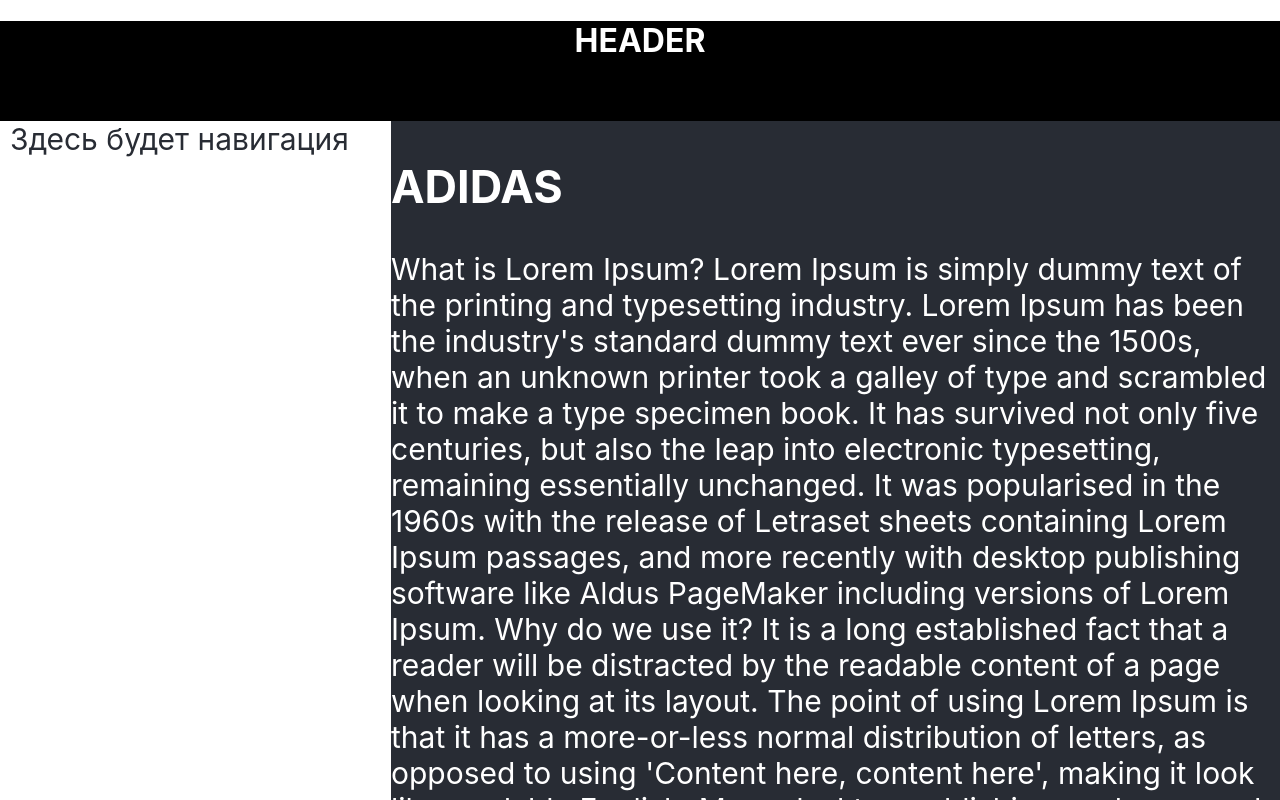
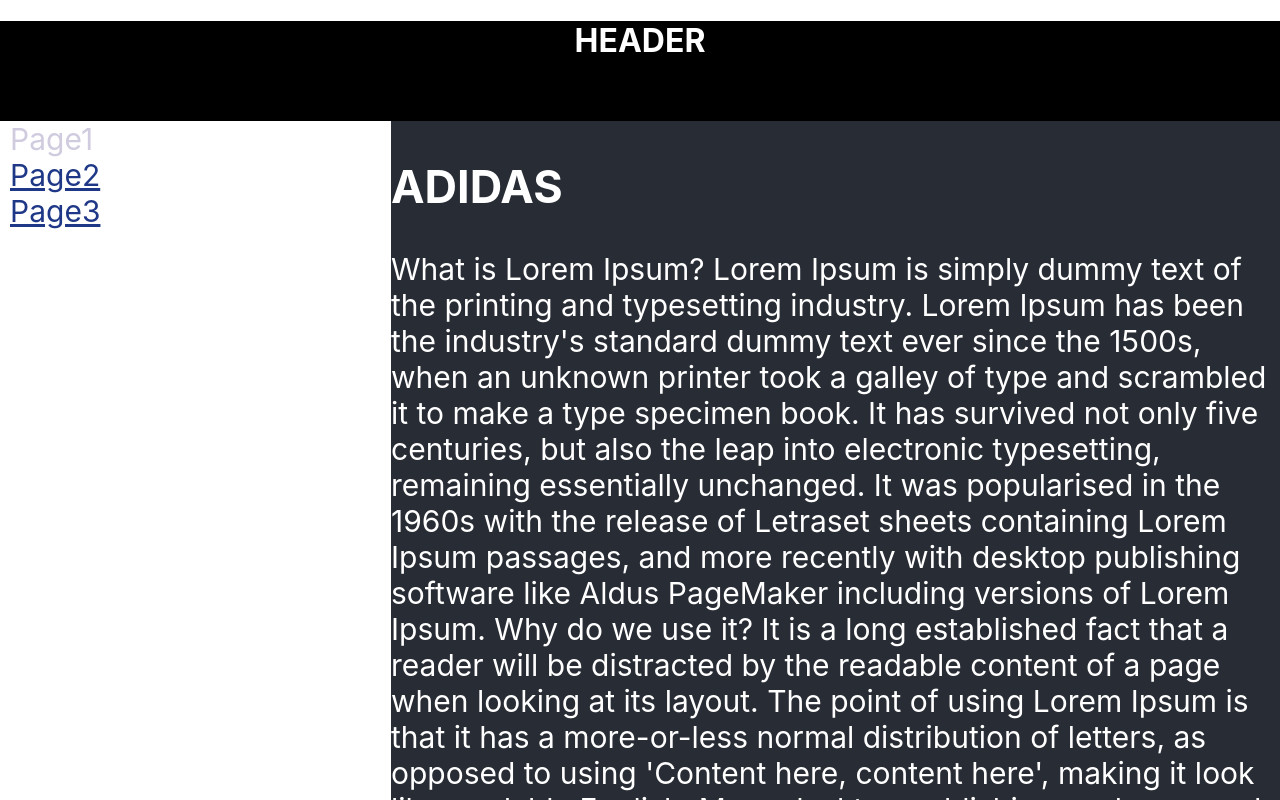
Before and after one commit to ottolol/React-router-dom-v6-microtasks, a React (Create React App) app: page /page1 in a window 1280 px wide. Shown: the top 800 px of the page. Built offline with nearby package versions, Linux system fonts and the light colour scheme.

Commit message:
Добавили NavLink, PATH

```diff
--- a/src/App.tsx
+++ b/src/App.tsx
@@ -1,9 +1,18 @@
-import { Route, Routes } from "react-router-dom";
+import { Navigate, NavLink, Route, Routes } from "react-router-dom";
 import { PageOne } from "./components/pages/PageOne";
 import { PageThree } from "./components/pages/PageThree";
 import { PageTwo } from "./components/pages/PageTwo";
 import styles from "./components/Site.module.css";
 import { Error404 } from "./components/pages/Error404";
+import styled from "styled-components";
+
+const PATH = {
+  PAGE1: "/page1",
+  PAGE2: "/page2",
+  PAGE3: "/page3",
+  ERROR: "/page/error",
+} as const
+// as const пишем, чтобы нельзя было переопределить в коде новые имена страниц
 
 function App() {
   return (
@@ -12,13 +21,25 @@ function App() {
         <h1>HEADER</h1>
       </div>
       <div className={styles.body}>
-        <div className={styles.nav}>Здесь будет навигация</div>
+        <div className={styles.nav}>
+          <NavLink to={PATH.PAGE1} className={({ isActive }) => (isActive ? styles.active : "")}>Page1</NavLink>
+          <NavLink to={PATH.PAGE2} className={({ isActive }) => (isActive ? styles.active : "")}>Page2</NavLink>
+          <NavLink to={PATH.PAGE3} className={({ isActive }) => (isActive ? styles.active : "")}>Page3</NavLink>
+
+          {/* <div><NavLink to={"/page3"} className={({ isActive }) => isActive ? "activeNavLink" : "navLink"}>Page3</NavLink></div> */}
+        </div>
         <div className={styles.content}>
           <Routes>
-            <Route path="/page1" element={<PageOne />} />
-            <Route path="/page2" element={<PageTwo />} />
-            <Route path="/page3" element={<PageThree />} />
-            <Route path="*" element={<Error404 />} />
+            <Route path="/" element={<Navigate to={PATH.PAGE1} />} />
+
+            <Route path={PATH.PAGE1} element={<PageOne />} />
+            <Route path={PATH.PAGE2} element={<PageTwo />} />
+            <Route path={PATH.PAGE3} element={<PageThree />} />
+
+            {/* <Route path={PATH.ERROR} element={<Error404 />} />
+            <Route path="/*" element={<Navigate to={PATH.ERROR} />} /> */}
+
+            <Route path="/*" element={<Error404 />} />
           </Routes>
         </div>
       </div>
```
Also changed, not shown: src/App.css (line endings or trailing spaces), 1 other file (tests, documents, lock files or other folders).
